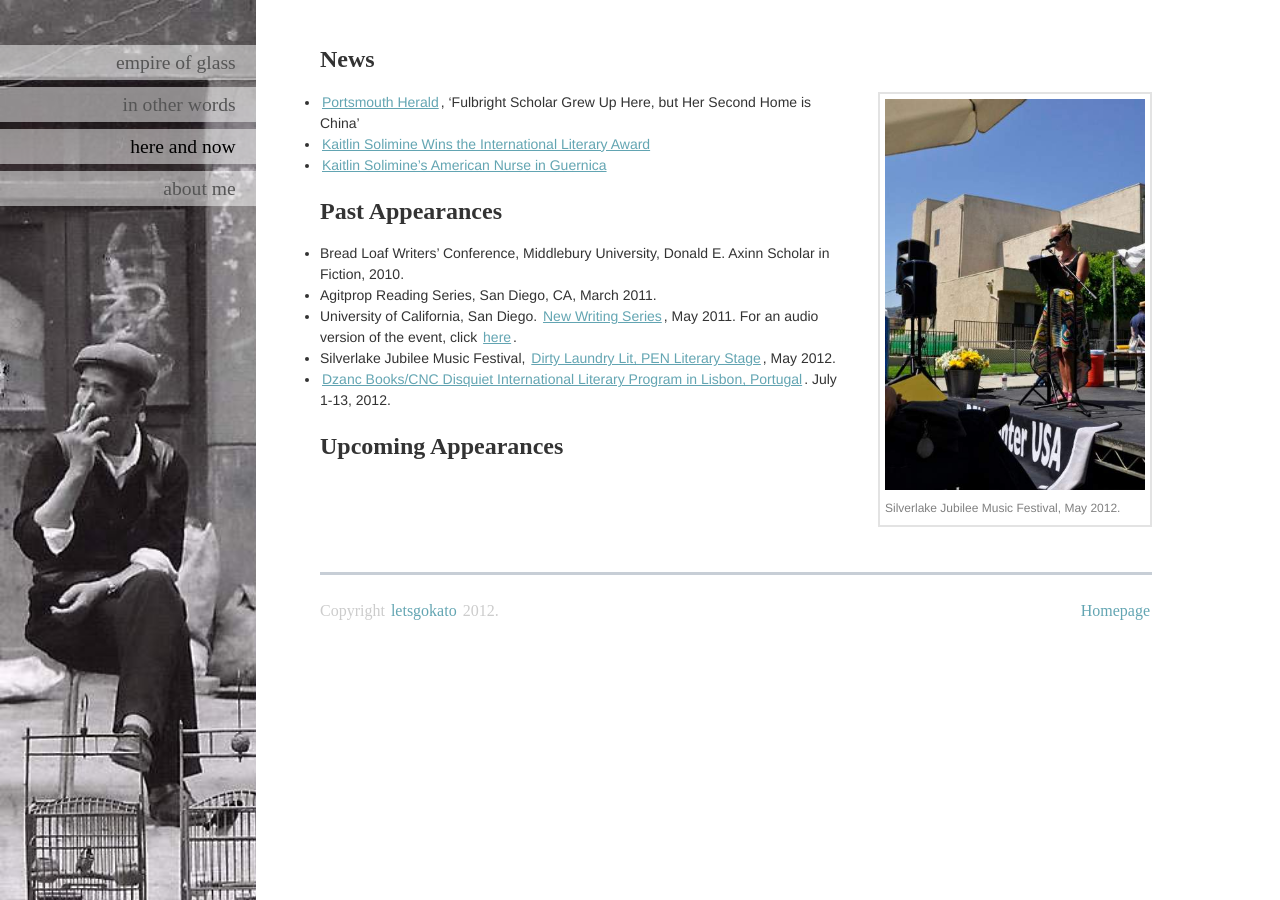
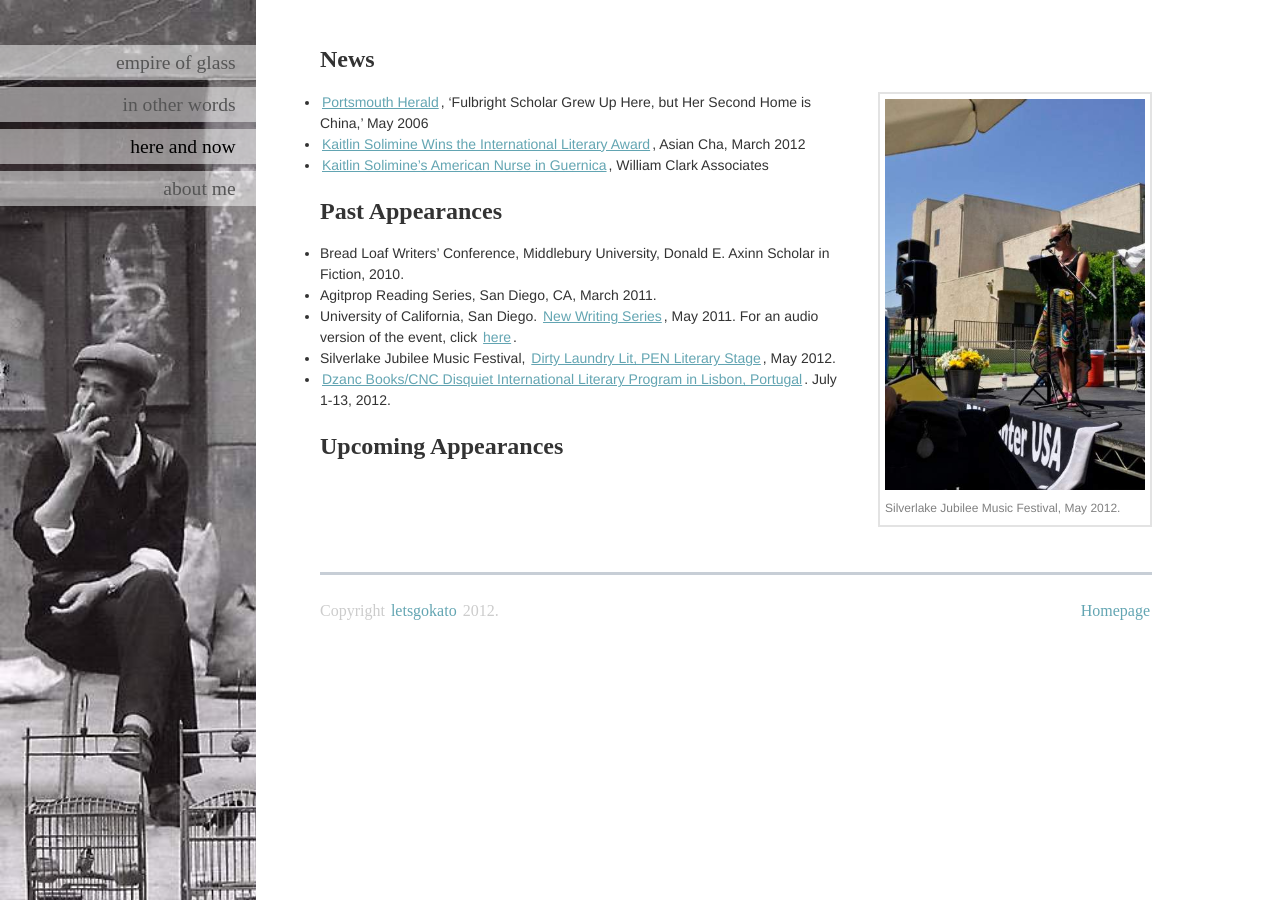
Before and after one commit to ajhit406/kato, a Jekyll site: the page built from hereandnow.md, in a window 1280 px wide. Built offline with Jekyll 4.4.1, drawn with Linux system fonts in a browser that asks for light colours; some web fonts are replaced; Markdown is read by kramdown in place of the engine named in the settings.

Commit message:
added text to news

```diff
--- a/hereandnow.md
+++ b/hereandnow.md
@@ -11,9 +11,9 @@
   <figcaption style="font-size: 12px;">Silverlake Jubilee Music Festival, May 2012.</figcaption>
 </figure>
 
-* [Portsmouth Herald]( http://www.seacoastonline.com/apps/pbcs.dll/article?AID=/20060514/NEWS/305149986), 'Fulbright Scholar Grew Up Here, but Her Second Home is China'
-* [Kaitlin Solimine Wins the International Literary Award]( http://asiancha.blogspot.com/2012/03/kaitlin-solimine-wins-international.html)
-* [Kaitlin Solimine's American Nurse in Guernica](http://williamclarkassociates.blogspot.com/2012/07/read-kaitlin-solimines-american-nurse.html)
+* [Portsmouth Herald]( http://www.seacoastonline.com/apps/pbcs.dll/article?AID=/20060514/NEWS/305149986), 'Fulbright Scholar Grew Up Here, but Her Second Home is China,' May 2006
+* [Kaitlin Solimine Wins the International Literary Award]( http://asiancha.blogspot.com/2012/03/kaitlin-solimine-wins-international.html), Asian Cha, March 2012
+* [Kaitlin Solimine's American Nurse in Guernica](http://williamclarkassociates.blogspot.com/2012/07/read-kaitlin-solimines-american-nurse.html), William Clark Associates
 
 ## Past Appearances
 
```
